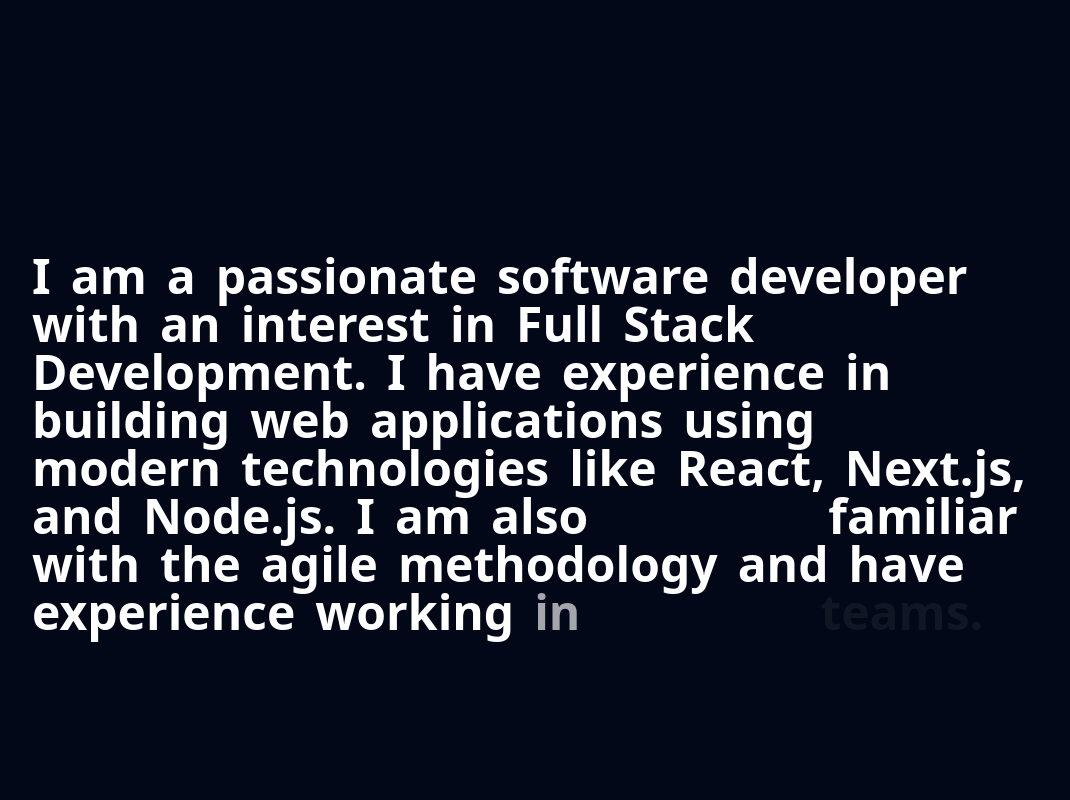
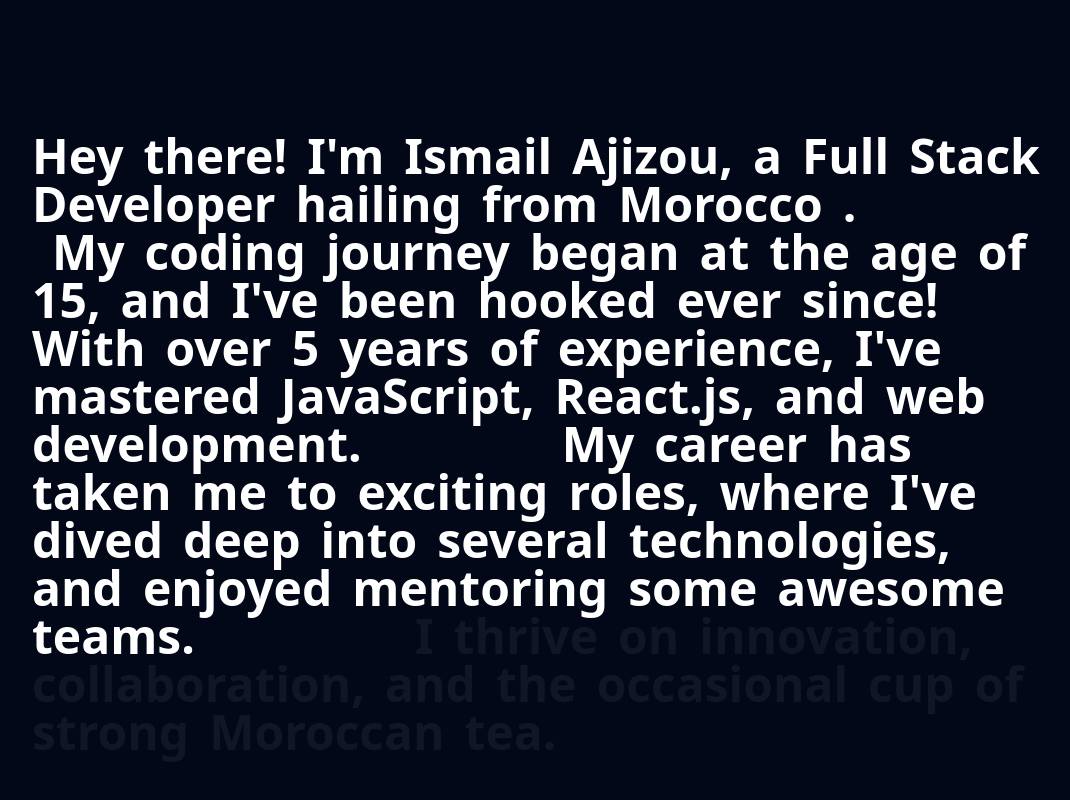
Before and after one commit to ismailajizou/new-portfolio, a Next.js app: page / in a window 1280 px wide. Shown: the part 860-1660 px from the top of the page, without its empty margins (98-1168 px from the left). Built offline with nearby package versions, Linux system fonts and the light colour scheme.

Commit message:
minor additions

```diff
--- a/src/app/layout.tsx
+++ b/src/app/layout.tsx
@@ -15,7 +15,7 @@
 }) {
   return (
     <html lang="en" className={`${GeistSans.variable}`}>
-      <body className="dark">{children}</body>
+      <body className="dark scroll-smooth">{children}</body>
     </html>
   );
 }
--- a/src/app/page.tsx
+++ b/src/app/page.tsx
@@ -56,11 +56,10 @@
       <section className="container relative my-6 py-10 md:py-24 lg:py-32">
         <TextRevealByWord
           className="text-center"
-          text="I am a passionate software developer with an interest in Full Stack
-            Development. I have experience in building web applications using
-            modern technologies like React, Next.js, and Node.js. I am also
-            familiar with the agile methodology and have experience working in
-            teams."
+          text="Hey there! I'm Ismail Ajizou, a Full Stack Developer hailing from Morocco .
+          My coding journey began at the age of 15, and I've been hooked ever since! With over 5 years of experience, I've mastered JavaScript, React.js, and web development.
+          My career has taken me to exciting roles, where I've dived deep into several technologies, and enjoyed mentoring some awesome teams.
+          I thrive on innovation, collaboration, and the occasional cup of strong Moroccan tea."
         />
       </section>
     </div>
--- a/src/components/navigation/navbar.tsx
+++ b/src/components/navigation/navbar.tsx
@@ -8,7 +8,7 @@
   navigationMenuTriggerStyle,
 } from "../ui/navigation-menu";
 import { Button } from "../ui/button";
-import { HomeIcon, SquareUserIcon, SquareUserRoundIcon } from "lucide-react";
+import { FileStackIcon, HomeIcon, MessagesSquareIcon, MousePointer2Icon, SquareUserIcon, SquareUserRoundIcon } from "lucide-react";
 
 export default function Navbar() {
   return (
@@ -21,9 +21,9 @@
           {[
             { label: "Home", href: "/docs", icon: HomeIcon },
             { label: "About", href: "/blog", icon: SquareUserIcon },
-            { label: "Projects", href: "/community", icon: SquareUserIcon },
-            { label: "Testemonials", href: "/community", icon: SquareUserIcon },
-            { label: "Contact", href: "/community", icon: SquareUserIcon },
+            { label: "Projects", href: "/community", icon: FileStackIcon },
+            { label: "Testemonials", href: "/community", icon: MessagesSquareIcon },
+            { label: "Contact", href: "/community", icon: MousePointer2Icon },
           ].map((item) => (
             <NavigationMenuItem key={item.label}>
               <Link href={item.href} passHref legacyBehavior>
```
